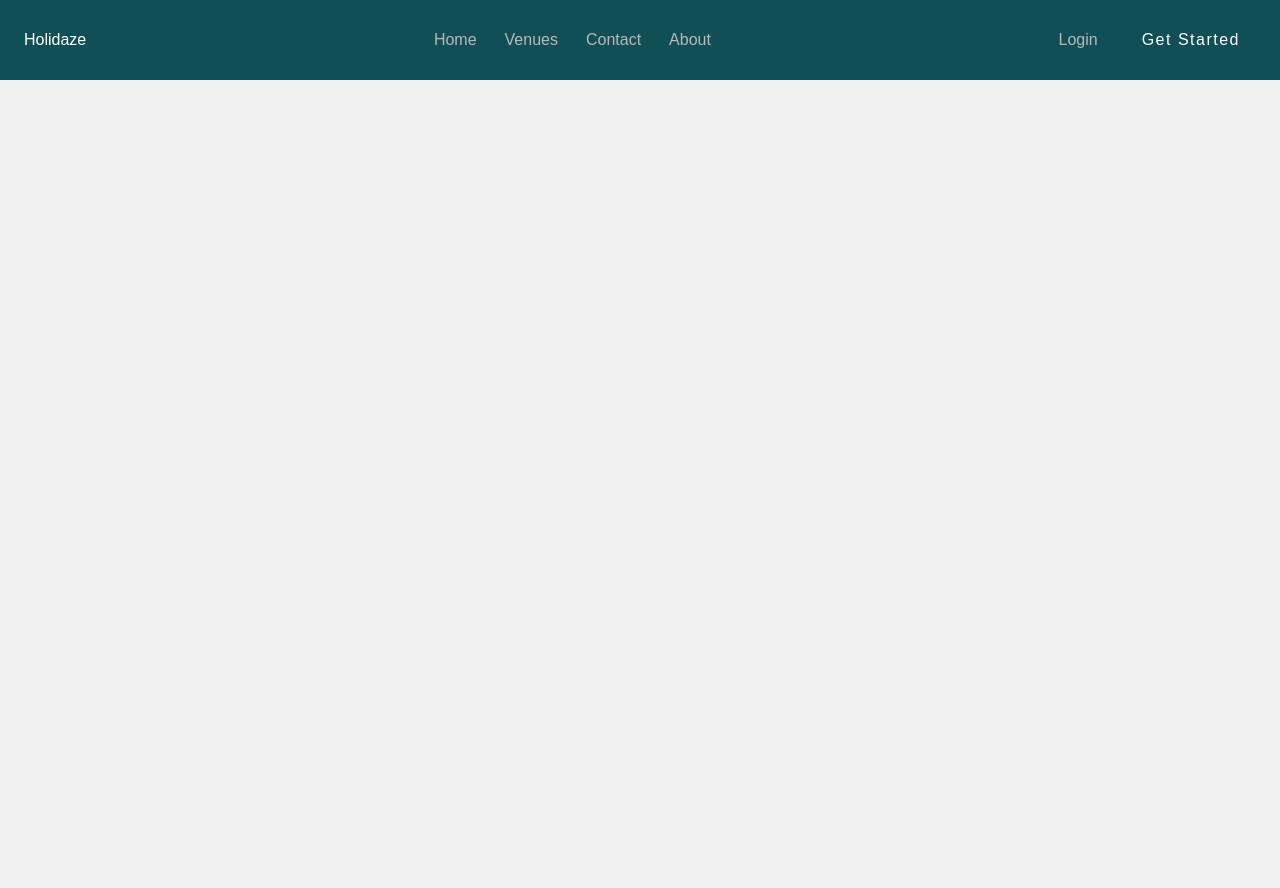
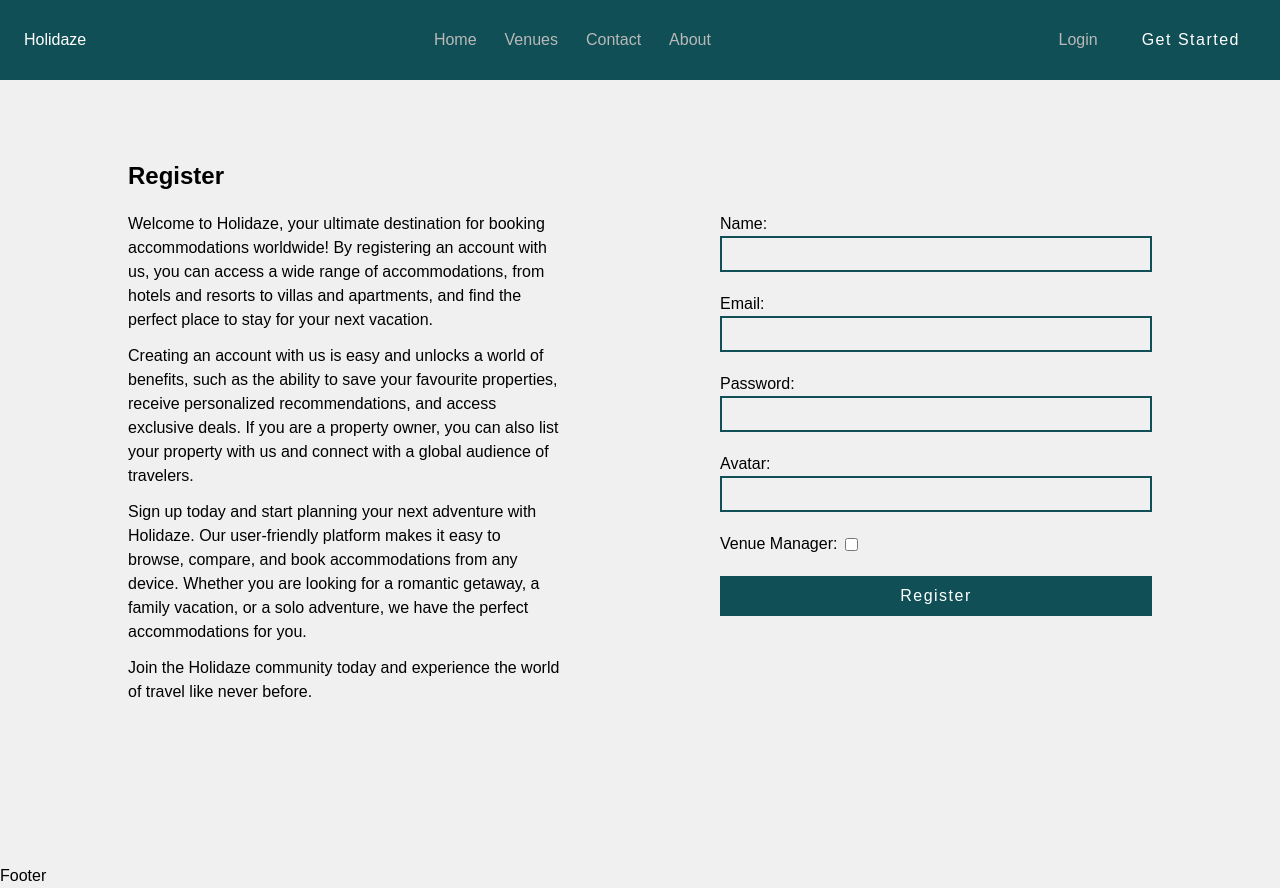
Before and after one commit to May-Tove/holidaze, a React (Vite) app: page /Register in a window 1280 px wide. Before the commit the page ends 800 px from the top, so only its background shows below. Built offline with nearby package versions, Linux system fonts and the light colour scheme; a web font is replaced by a local one.

Commit message:
Add content to the register page

```diff
--- a/src/pages/Register/index.jsx
+++ b/src/pages/Register/index.jsx
@@ -1,9 +1,42 @@
 import React from 'react';
+import RegisterForm from '../../components/Auth/RegisterForm';
 
 export const Register = () => {
   return (
-    <main>
-      <h1>Register</h1>
+    <main className="w-5/6 m-auto lg:w-4/5 py-40 ">
+      <h1 className="text-2xl font-serif font-bold mb-5">Register</h1>
+      <div className="flex flex-col lg:flex-row gap-20 lg:gap-40">
+        <div className="flex flex-col gap-3 lg:w-1/2">
+          <p>
+            Welcome to Holidaze, your ultimate destination for booking
+            accommodations worldwide! By registering an account with us, you can
+            access a wide range of accommodations, from hotels and resorts to
+            villas and apartments, and find the perfect place to stay for your
+            next vacation.
+          </p>
+          <p>
+            Creating an account with us is easy and unlocks a world of benefits,
+            such as the ability to save your favourite properties, receive
+            personalized recommendations, and access exclusive deals. If you are
+            a property owner, you can also list your property with us and
+            connect with a global audience of travelers.
+          </p>
+          <p>
+            Sign up today and start planning your next adventure with Holidaze.
+            Our user-friendly platform makes it easy to browse, compare, and
+            book accommodations from any device. Whether you are looking for a
+            romantic getaway, a family vacation, or a solo adventure, we have
+            the perfect accommodations for you.
+          </p>
+          <p>
+            Join the Holidaze community today and experience the world of travel
+            like never before.
+          </p>
+        </div>
+        <div className="lg:w-1/2">
+          <RegisterForm />
+        </div>
+      </div>
     </main>
   );
 };
```
